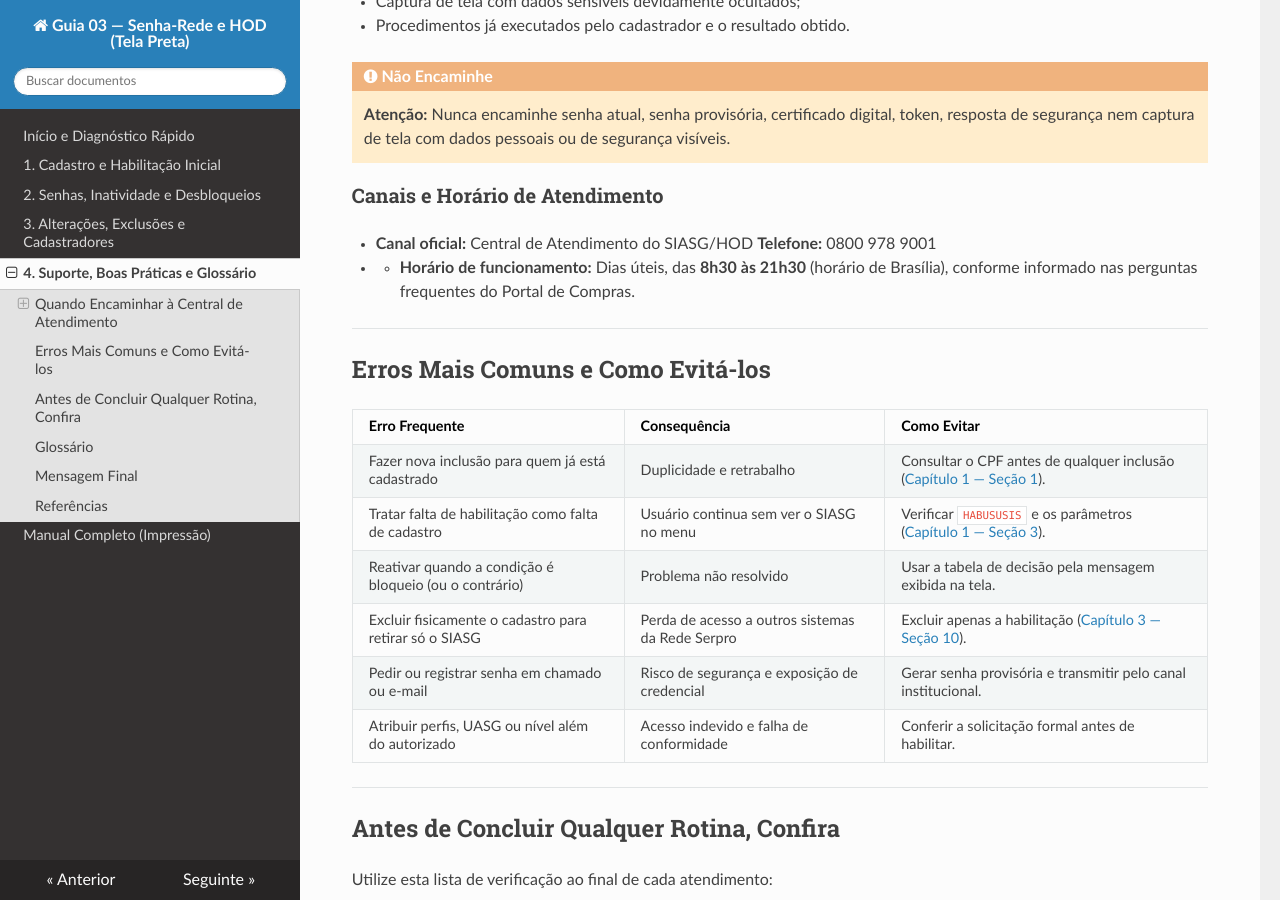
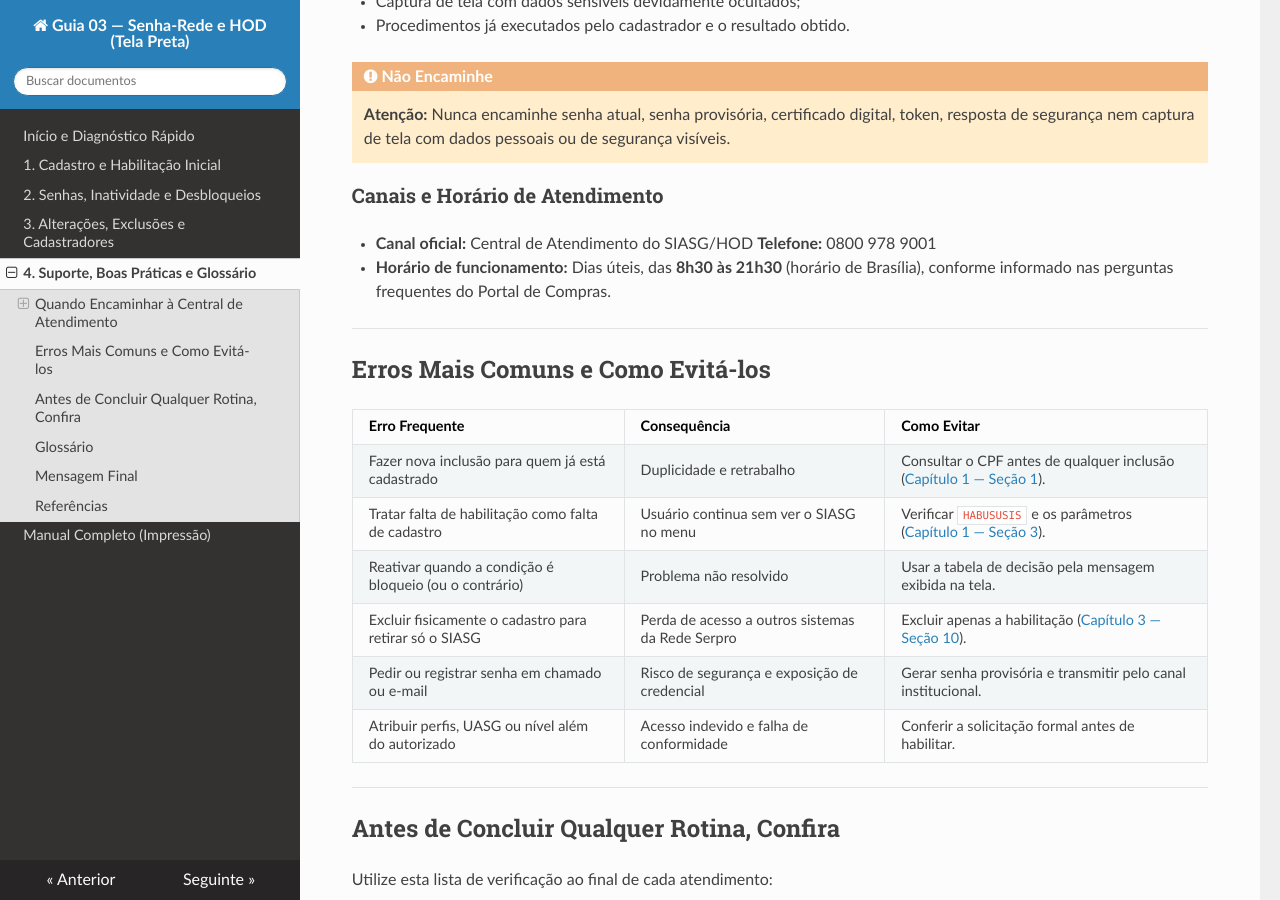
Before and after one commit to siqueiraazevedo2013-cloud/Tutorial-Guia-03-Senha-Rede-HOD, an MkDocs documentation site: the page built from docs/04-suporte-boas-praticas-e-glossario.md, in a window 1280 px wide and 900 px high, scrolled down 1016 px. Built offline with MkDocs 1.6.1, drawn with Linux system fonts in a browser that asks for light colours; nearby versions of some CDN libraries.

Commit message:
Fix formatting in support and glossary document

```diff
--- a/docs/04-suporte-boas-praticas-e-glossario.md
+++ b/docs/04-suporte-boas-praticas-e-glossario.md
@@ -48,7 +48,7 @@ Ao registrar um chamado, inclua sempre:
 ### Canais e Horário de Atendimento
 
 * **Canal oficial:** Central de Atendimento do SIASG/HOD **Telefone:** 0800 978 9001
-* * **Horário de funcionamento:** Dias úteis, das **8h30 às 21h30** (horário de Brasília), conforme informado nas perguntas frequentes do Portal de Compras.
+* **Horário de funcionamento:** Dias úteis, das **8h30 às 21h30** (horário de Brasília), conforme informado nas perguntas frequentes do Portal de Compras.
 
 ---
 
```
